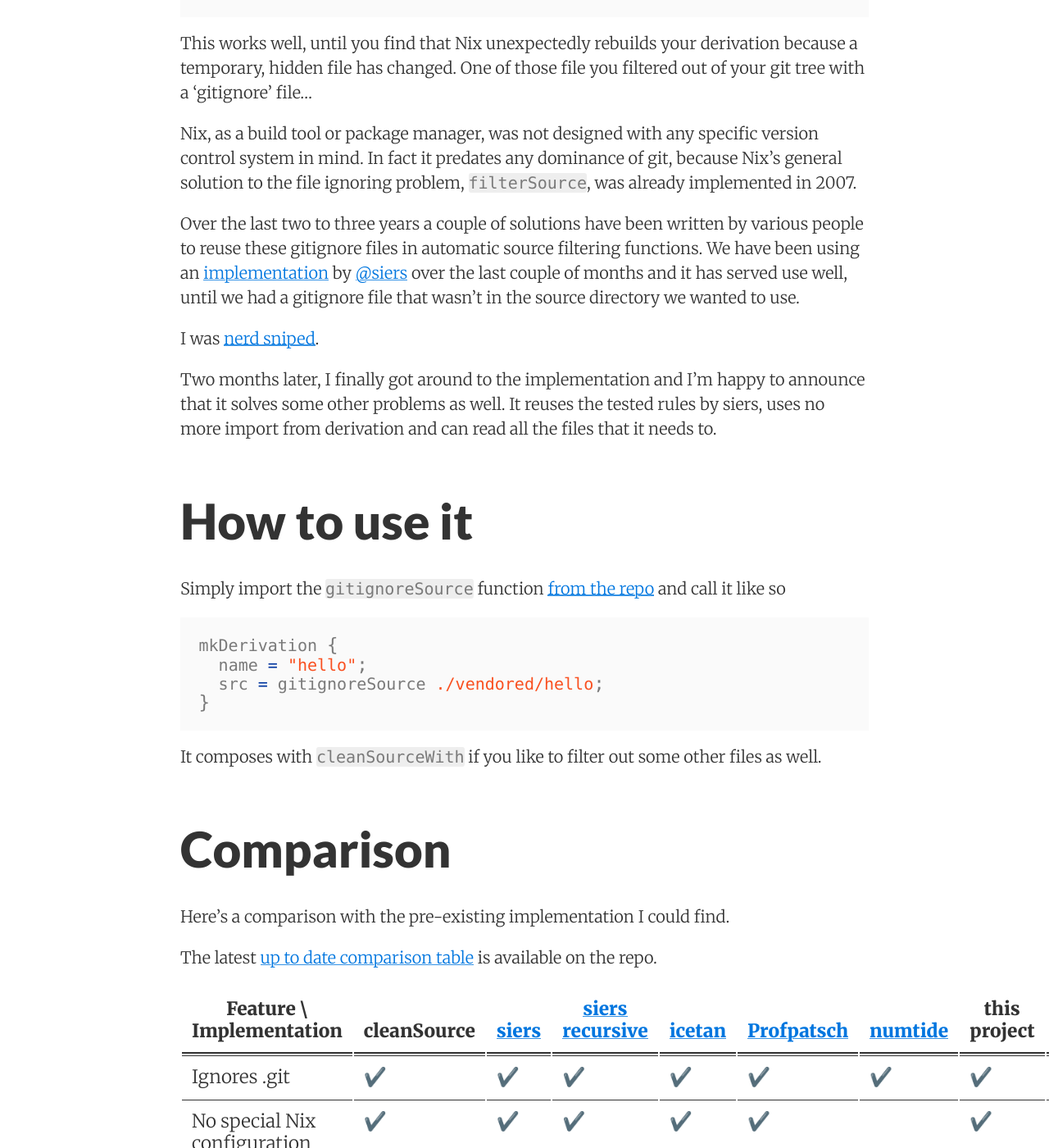
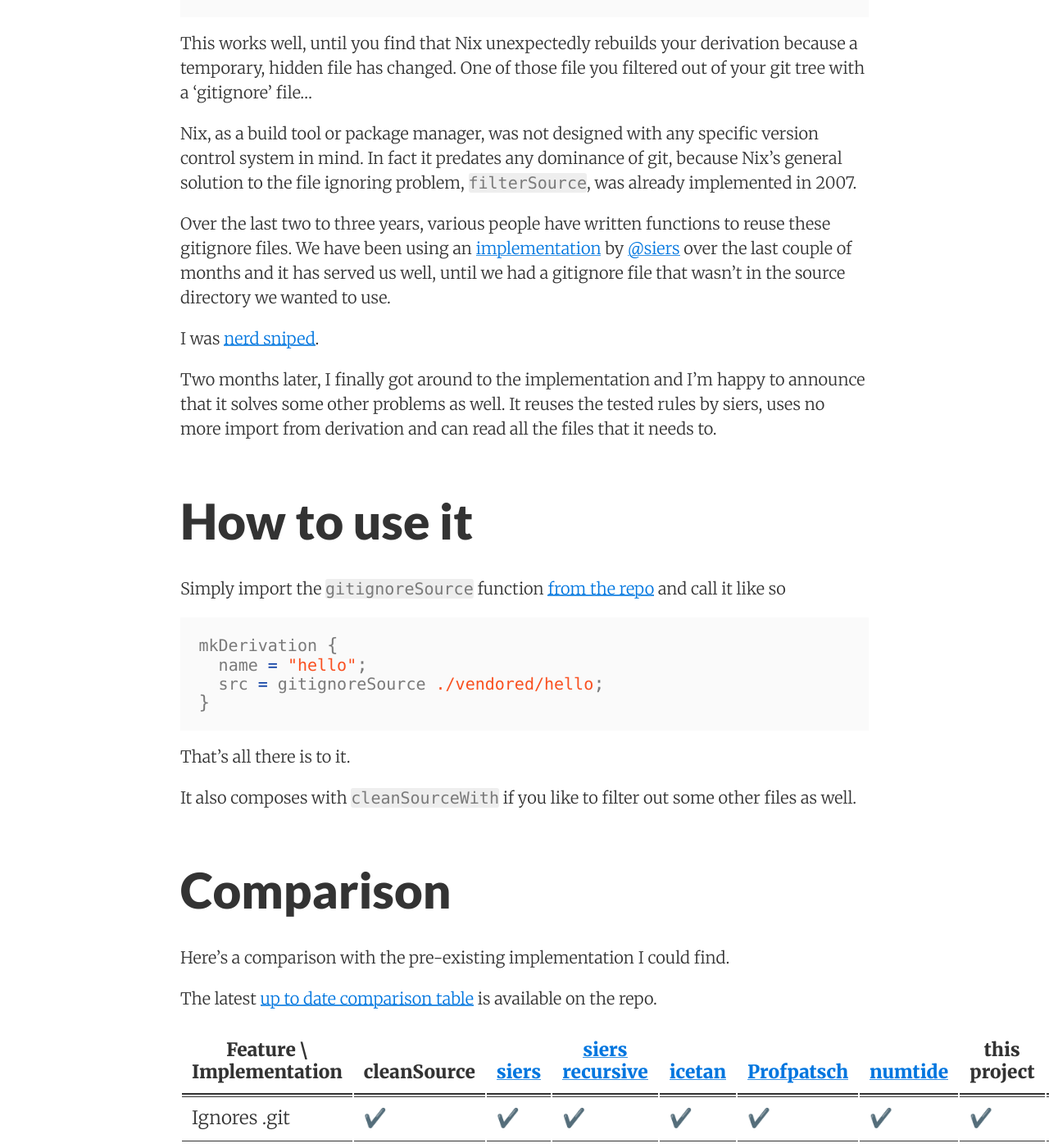
Before and after one commit to hercules-ci/blog.hercules-ci.com, a Jekyll site: the page built from _posts/2019-05-13-nix-gitignore.md, in a window 1280 px wide and 1400 px high, scrolled down 1014 px. Shown: the whole window at 82% size. Built offline with Jekyll 4.4.1, drawn with Linux system fonts in a browser that asks for light colours.

Commit message:
Proofreading

````diff
--- a/_posts/2019-05-13-nix-gitignore.md
+++ b/_posts/2019-05-13-nix-gitignore.md
@@ -34,10 +34,9 @@ control system in mind. In fact it predates any dominance of git, because Nix's
 general solution to the file ignoring problem, `filterSource`, was already
 implemented in 2007.
 
-Over the last two to three years a couple of solutions have been written by various
-people to reuse these gitignore files in automatic source filtering functions.
+Over the last two to three years, various people have written functions to reuse these gitignore files.
 We have been using an [implementation](https://github.com/siers/nix-gitignore) by [@siers](https://github.com/siers)
-over the last couple of months and it has served use well, until we had a gitignore
+over the last couple of months and it has served us well, until we had a gitignore
 file that wasn't in the source directory we wanted to use.
 
 I was [nerd sniped](https://xkcd.com/356/).
@@ -58,7 +57,9 @@ mkDerivation {
 }
 ```
 
-It composes with `cleanSourceWith` if you like to filter out some other files as well.
+That's all there is to it.
+
+It also composes with `cleanSourceWith` if you like to filter out some other files as well.
 
 # Comparison
 
````
